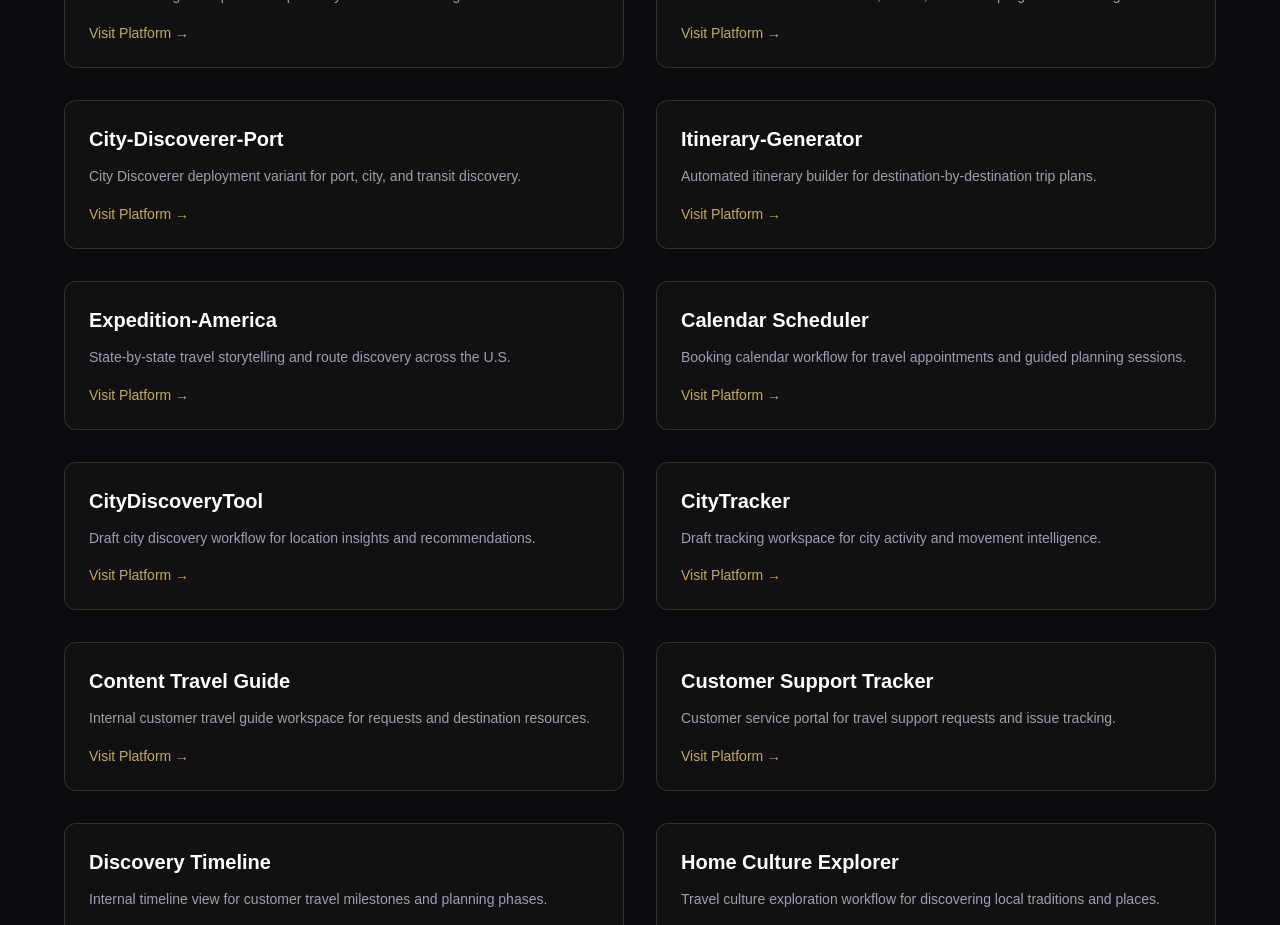
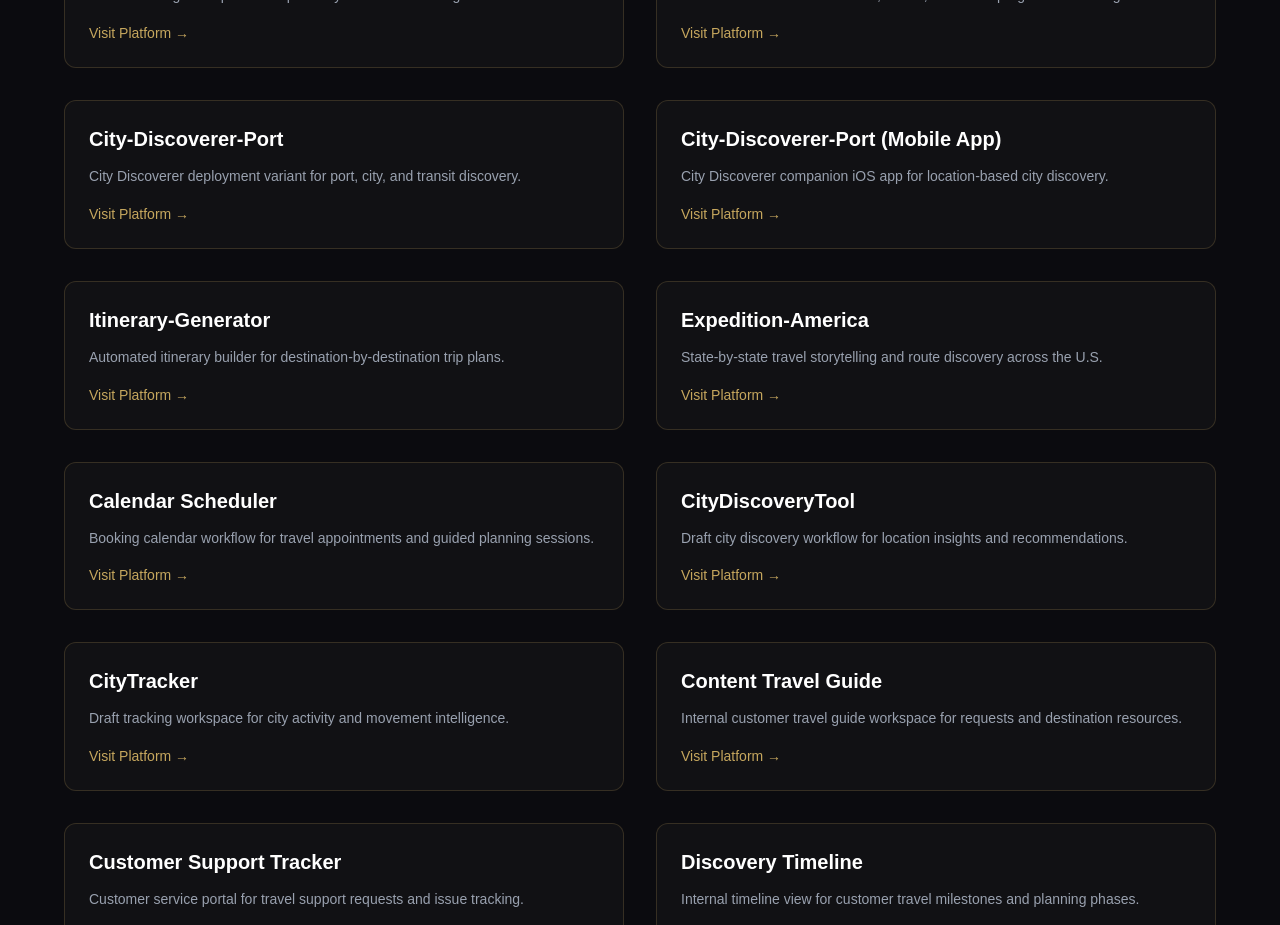
Before and after one commit to felabayomi/felix-consult, a Next.js app: page /travel in a window 1280 px wide. Shown: the part 2860-3785 px from the top of the page. Built offline with nearby package versions, Linux system fonts and the light colour scheme.

Commit message:
Update travel links for CityDayInt and City-Discoverer-Port

```diff
--- a/app/travel/page.tsx
+++ b/app/travel/page.tsx
@@ -191,7 +191,7 @@ export default function TravelDivision() {
           <DivisionItem
             name="CityDayInt"
             description="International city content and destination intelligence publishing workflow."
-            url="#"
+            url="https://international.citydiscoverer.guide/"
           />
 
           <DivisionItem
@@ -209,7 +209,13 @@ export default function TravelDivision() {
           <DivisionItem
             name="City-Discoverer-Port"
             description="City Discoverer deployment variant for port, city, and transit discovery."
-            url="#"
+            url="https://discoverer.city/"
+          />
+
+          <DivisionItem
+            name="City-Discoverer-Port (Mobile App)"
+            description="City Discoverer companion iOS app for location-based city discovery."
+            url="https://apps.apple.com/us/app/city-discoverer-companion/id6759014495"
           />
 
           <DivisionItem
```
